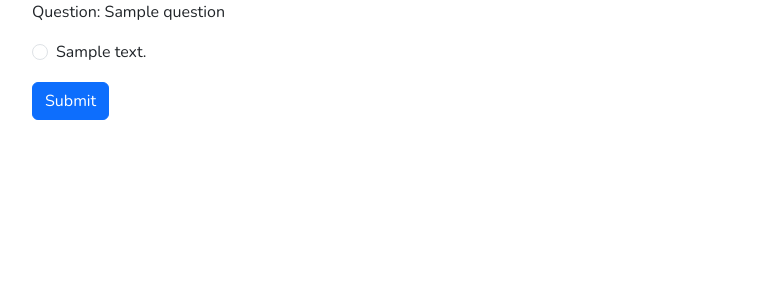
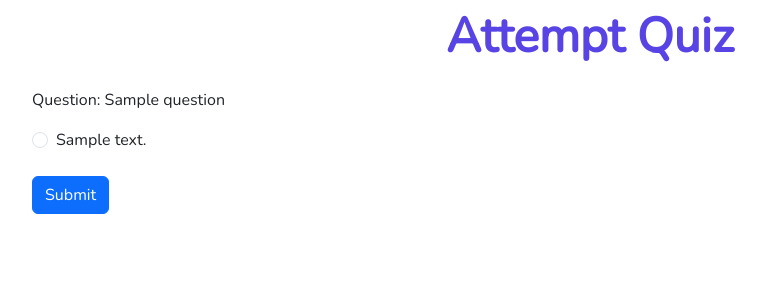
Before and after one commit to pkashyap639/QuizProject, a Django app: template quizproject/quiz/templates/attemptquiz.html in a window 1280 px wide. Shown: the top 300 px of the page, without its empty margins (50-816 px from the left). Run offline with Django 4.2, Linux system fonts and the light colour scheme; the template is opened without the code that fills it: most values are stand-ins (such as "Sample title", 1, 10 or a date in 2020); some libraries are stand-ins or nearby versions.

Commit message:
rest css

```diff
--- a/quizproject/quiz/templates/attemptquiz.html
+++ b/quizproject/quiz/templates/attemptquiz.html
@@ -2,6 +2,7 @@
 {% block styles %}
     {% load static %}
     <link rel="stylesheet" type="text/css" href="{% static 'css/signup.css' %}">
+    <link rel="stylesheet" type="text/css" href="{% static 'css/attempt.css' %}">
 
 {% endblock styles %}
 
@@ -11,11 +12,12 @@
     <div class="container">
         <div class="row">
             <div class="col-md-12">
+                <p class="attemptHead text-center">Attempt Quiz</p>
                 <form method="POST" action="{% url 'submitquiz' %}">
                     {% csrf_token %}
 
                     {% for i in questions %}
-                    <div class="form-group">
+                    <div class="form-group mb-2">
                         <p id="question{{ forloop.counter }}"> Question: {{ i.question }}</p>
                         {% for o in i.all_answers %}
                         <div class="form-check">
--- /dev/null
+++ b/quizproject/users/static/css/attempt.css
@@ -0,0 +1,5 @@
+.attemptHead{
+    font-size: 3rem;
+    font-weight: bold;
+    color: #5844E4;
+}
--- a/quizproject/users/templates/logout.html
+++ b/quizproject/users/templates/logout.html
@@ -6,6 +6,6 @@
 
 {% block content %}
 
-    <span>Login Again<a href="{% url "login" %} ">Click Here</a></span>
+    <span class="title text-center">Login Again<a href="{% url "login" %} ">Click Here</a></span>
 
 {% endblock content %}
```
